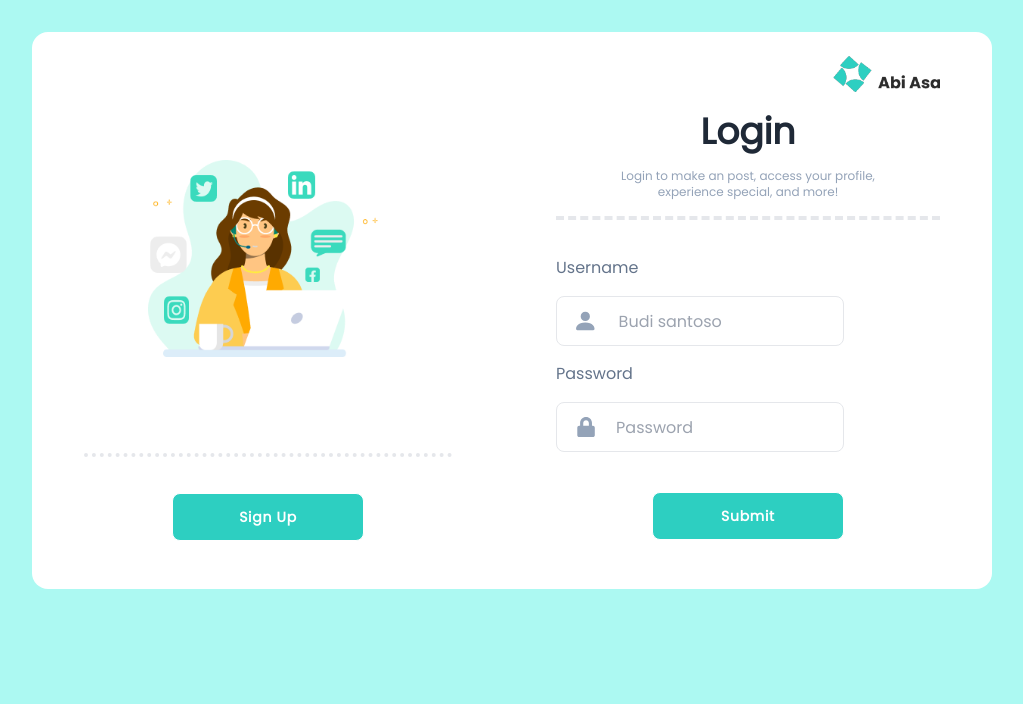
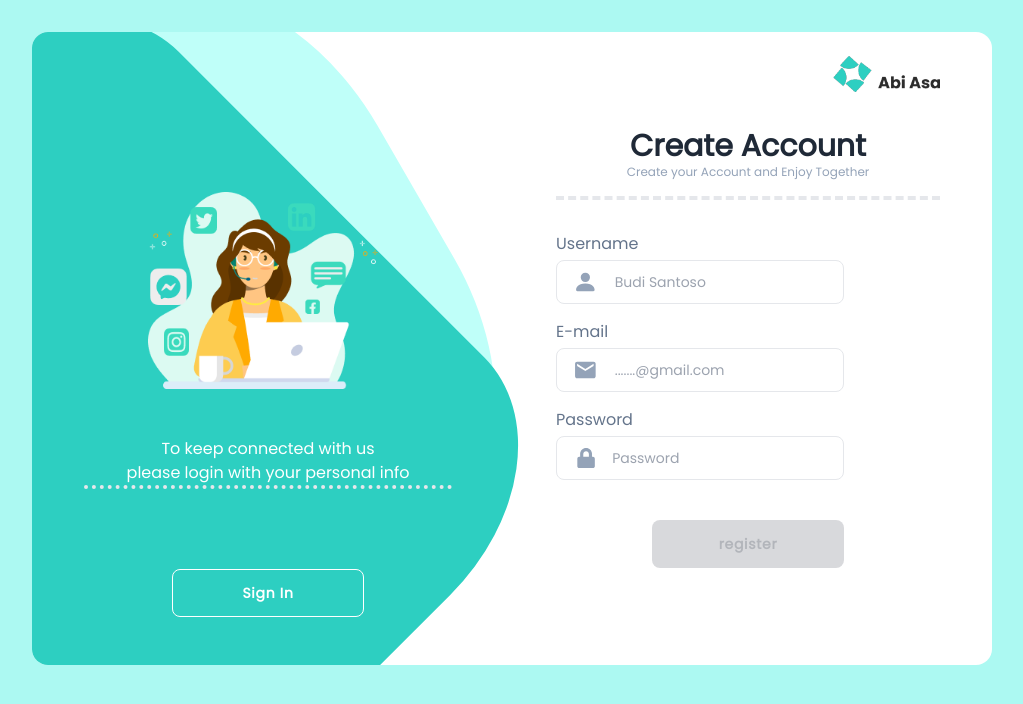
Before and after one commit to prysciladinda/Social-Media-Apps, a React (Vite) app: page /users in a window 1280 px wide. Shown: the top 704 px of the page, without its empty margins (168-1191 px from the left). Built offline with nearby package versions, Linux system fonts and the light colour scheme; a web font is replaced by a local one.

Commit message:
fix: fix bug input over square and make backdrop_image in profil and register page

```diff
--- a/src/components/Input.tsx
+++ b/src/components/Input.tsx
@@ -10,7 +10,7 @@ function Input({ id, ...props }: Props) {
       id={id}
       type="text"
       placeholder="Type here"
-      className="input input-ghost w-full max-w-xs"
+      className="input input-sm input-ghost w-full max-w-xs"
       {...props}
     />
   );
--- a/src/pages/auth/Login.tsx
+++ b/src/pages/auth/Login.tsx
@@ -13,24 +13,22 @@ function Login() {
   const navigate = useNavigate();
   return (
     <Layout>
-      <div
-        className=" container lg:container md:container   sm:container w-full justify-center text-center flex justify-items-center pt-8
-           h-auto pl-20"
-      >
+      <div className=" container lg:container md:container   sm:container w-full justify-center text-center flex justify-items-center pt-8 h-auto pl-20">
         <div
-          className="flex
-        justify-around justify-items-center rounded-2xl  h-full pb-12 w-4/5 bg-white "
+          className="flex overflow-hidden relative
+        justify-around justify-items-center rounded-2xl h-full pb-12 w-4/5 bg-white "
         >
-          <div className="pt-32 ">
+          <div className="w-[45rem] h-[60rem] rounded-[20%] rotate-[45deg] bg-[#2DCFC1] absolute z-10 top-[2rem] -left-[25rem]"></div>
+          <div className="w-[40rem] h-[30rem] rounded-[38%] rotate-[60deg] bg-[#BFFFF9] absolute top-10 -left-[9rem]"></div>
+          <div className="pt-32 z-50 ">
             <img className="pb-8 pl-16 w-4/5" src={logoOrang} />
             <p className="text-center text-white border-b-4 border-dotted pt-4">
-              {" "}
               Enter your personal details
               <br />
               and start journey with us
             </p>
             <div className="flex justify-center pt-9">
-              <Button label="Sign Up" onClick={() => navigate("/register")} />
+              <Button label="Sign Up" onClick={() => navigate("/users")} />
             </div>
           </div>
           <div className="w-2/5 ">
--- a/src/pages/auth/Register.tsx
+++ b/src/pages/auth/Register.tsx
@@ -36,6 +36,7 @@ function Register() {
   }, [name, email, password]);
 
   const handleSubmit = async (e: React.FormEvent<HTMLFormElement>) => {
+    console.log(handleSubmit); //console 1
     setLoading(true);
     e.preventDefault();
     const body = {
@@ -45,9 +46,10 @@ function Register() {
     };
 
     axios
-      .post("register", body)
+      .post("users", body)
       .then((res) => {
         const { message, data } = res.data;
+        console.log(res.data); //console2
         MySwal.fire({
           title: "Data was accepted . . .",
           text: message,
@@ -71,14 +73,16 @@ function Register() {
   return (
     <Layout>
       <div
-        className=" container lg:container md:container   sm:container w-full justify-center text-center flex justify-items-center pt-8
+        className=" container lg:container md:container sm:container w-full justify-center text-center flex justify-items-center pt-8
            h-auto pl-20"
       >
         <div
-          className="flex
+          className="flex relative overflow-hidden
         justify-around justify-items-center rounded-2xl  h-full pb-12 w-4/5 bg-white "
         >
-          <div className="pt-40 ">
+          <div className="w-[45rem] h-[60rem] rounded-[20%] rotate-[45deg] bg-[#2DCFC1] absolute z-10 top-[2rem] -left-[25rem]"></div>
+          <div className="w-[40rem] h-[30rem] rounded-[38%] rotate-[60deg] bg-[#BFFFF9] absolute top-10 -left-[9rem]"></div>
+          <div className="pt-40 z-50 ">
             <img className="pb-8 pl-16 w-4/5" src={logoOrang} />
             <p className="text-center text-white border-b-4 border-dotted pt-4">
               {" "}
@@ -107,28 +111,28 @@ function Register() {
               className="flex flex-col pt-8 gap-4 min-w-[40%]"
               onSubmit={(e) => handleSubmit(e)}
             >
-              <p className="text-start text-slate-500">Username</p>
-              <div className=" flex w-3/4 pl-4 flex-row gap-1 border items-center rounded-lg">
+              <p className="text-start text-slate-500 -mb-3">Username</p>
+              <div className=" flex w-3/4 h-11 pl-4 flex-row gap-1 border items-center rounded-lg ">
                 <BsFillPersonFill className="h-7 w-7 text-slate-400 " />
                 <Input
                   id="input-username"
                   type="username"
-                  placeholder="example : Budi Santoso"
+                  placeholder="Budi Santoso"
                   onChange={(e) => setName(e.target.value)}
                 />
               </div>
-              <p className="text-start text-slate-500">E-mail</p>
-              <div className=" flex w-3/4 pl-4 flex-row gap-1 border items-center rounded-lg">
+              <p className="text-start text-slate-500 -mb-3">E-mail</p>
+              <div className=" flex w-3/4 h-11 pl-4 flex-row gap-1 border items-center rounded-lg">
                 <MdEmail className="h-7 w-7 text-slate-400 " />
                 <Input
-                  id="input-username"
+                  id="input"
                   type="email"
                   placeholder=".......@gmail.com"
                   onChange={(e) => setEmail(e.target.value)}
                 />
               </div>
-              <p className="text-start text-slate-500">Password</p>
-              <div className=" flex pl-5 w-3/4 items-center flex-row gap-1 border rounded-lg">
+              <p className="text-start text-slate-500 -mb-3">Password</p>
+              <div className=" flex pl-5 w-3/4 h-11 items-center flex-row gap-1 border rounded-lg">
                 <FaLock className="h-5 w-5 text-slate-400 " />
                 <Input
                   id="input-password"
@@ -139,8 +143,8 @@ function Register() {
               </div>
               <div className="flex justify-center pt-6">
                 <Button
-                  id="btn-register"
-                  label="Submit"
+                  id="btn-users"
+                  label="register"
                   loading={loading || disabled}
                 />
               </div>
--- a/src/routes/index.tsx
+++ b/src/routes/index.tsx
@@ -3,9 +3,9 @@ import {
   RouterProvider,
   Navigate,
 } from "react-router-dom";
+// import { useState, useEffect } from "react";
 import axios, { AxiosHeaders } from "axios";
 import { useCookies } from "react-cookie";
-// import { useState, useEffect } from "react";
 
 import Aboutme from "../pages/aboutme";
 import Register from "../pages/auth/Register";
@@ -15,7 +15,7 @@ import Beranda from "../pages";
 import Login from "../pages/auth/Login";
 
 axios.defaults.baseURL =
-  "https://app.swaggerhub.com/apis/griffinhenry07/socialmedia/1.0.0/";
+  "https://vitserver.swaggerhub.com/griffinhenry07/socialmedia/1.0.0/";
 
 function App() {
   const [cookie, , removeCookie] = useCookies(["token"]);
@@ -65,7 +65,7 @@ function App() {
       element: checkToken ? <Navigate to="/" /> : <Login />,
     },
     {
-      path: "/register",
+      path: "/users",
       element: checkToken ? <Navigate to="/" /> : <Register />,
     },
     {
```
